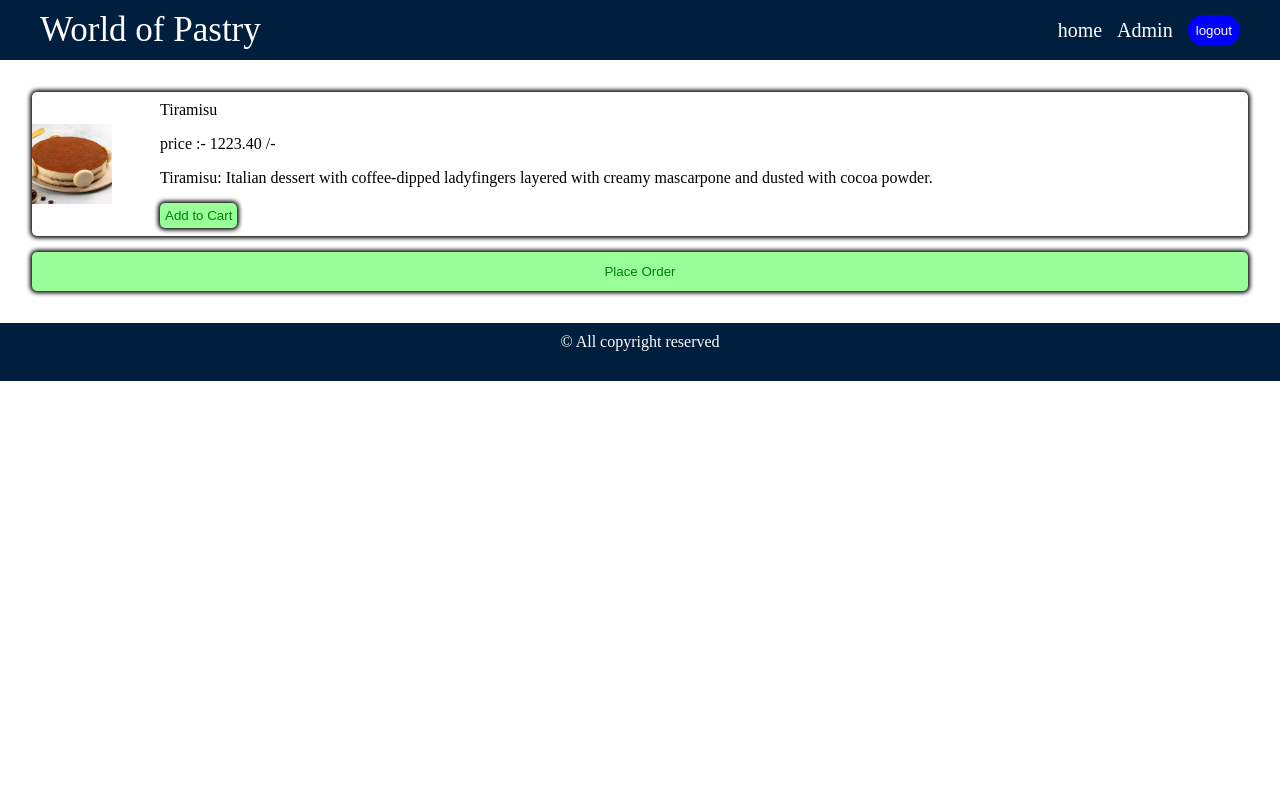
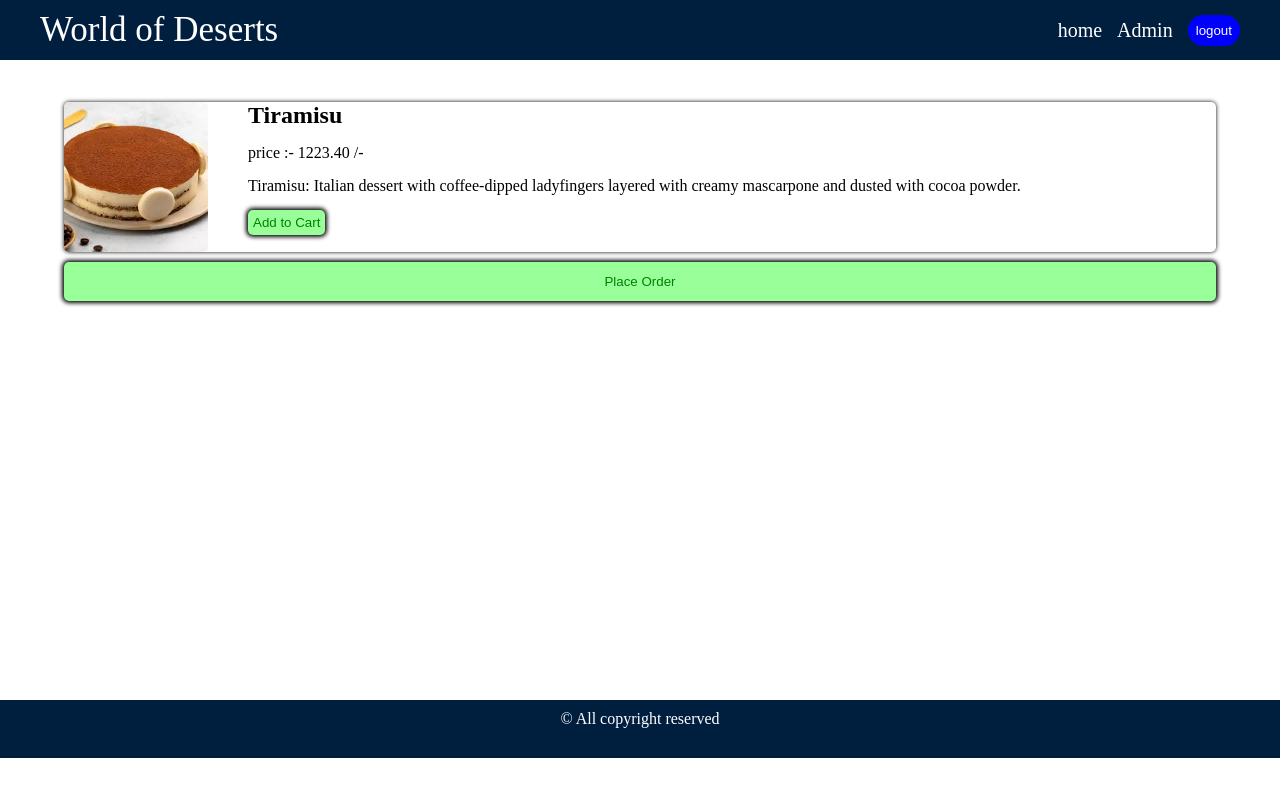
Before and after one commit to jashDevkar/Desert-ordering, a Django app: page / in a window 1280 px wide. Run offline with Django 4.2, Linux system fonts and the light colour scheme; a user stored in the database is signed in; data comes from the database, SQL or seed files in the repository; both versions use the stored data as it was after the commit; parts of the project's set-up code (start-up, migrations or seed data) failed here and were passed over.

Commit message:
final changes left

```diff
--- a/core/static/css/base.css
+++ b/core/static/css/base.css
@@ -78,8 +78,7 @@ footer{
     text-align: center;
     color: white;
     padding-bottom: 30px;
-    position: relative;
-    bottom: 0px;
+    flex-shrink: 0;
     width: 100%;
     height: 10%;
     box-sizing: border-box;
--- a/core/static/css/homepage.css
+++ b/core/static/css/homepage.css
@@ -1,47 +1,58 @@
-main{
-    height: 80%;
+main {
+    flex: 1;
+    min-height: 80vh;
 
 }
 
-.center-div{
+.center-div {
     display: flex;
     justify-content: center;
     align-items: center;
     flex-direction: column;
     padding: 2rem 2rem;
-}
-.card{
-    width: 100%;
-    background-color: white;
-    box-shadow: 0px 0px 4px 2px black;
-    height:5rem;
-    border-radius: 5px;
-    margin-bottom: 1rem;
-    display: flex;
-    align-items: center;
-    gap: 3rem;
-    padding: 2rem 0;
+
 }
 
-.innercard{
+.card {
+    width: 90vw;
+    height:150px;
+    background-color: white;
+    box-shadow: 0px 0px 4px black;
+    margin: 10px 0px;
+    display: flex;
+    flex-direction: row;
+    border-radius: 5px;
+    gap: 40px;
+}
+
+.desert-info-div{
     display: flex;
     flex-direction: column;
-    gap: 1rem;
+    gap: 15px;
 }
-.homepageMssg{
-    width:30%;
+
+.image {
+    height: 100%;
+    width: 9rem;
+    border-radius: 5px;
+
+}
+
+.homepageMssg {
+    width: 30%;
     padding: 20px;
     display: flex;
     flex-direction: column;
     justify-content: center;
     align-items: center;
-    gap:20%;
+    gap: 20%;
     background-color: white;
     box-shadow: 0px 0px 10px black;
     border-radius: 5px;
 
 }
-.Login{
+
+.Login {
     padding: 10px 12px;
     border: none;
     border-radius: 20px;
@@ -50,52 +61,62 @@ main{
     cursor: pointer;
     transition: all 0.5s ease-in-out;
 }
-.Login:hover{
+
+.Login:hover {
     background-color: #fec86a;
 }
 
-.mssg{
+.mssg {
     margin-top: 10%;
     font-size: 24px;
 
 }
-.loginAnchor{
+
+.loginAnchor {
     margin-top: 10%;
 }
-.place-order{
-    width: 100%;
+
+.place-order {
+    width: 90vw;
     padding: 1% 0rem;
     cursor: pointer;
-    background-color:  rgb(153, 255, 153);
+    background-color: rgb(153, 255, 153);
     color: green;
     border: none;
     border-radius: 5px;
     box-shadow: 0px 0px 4px 2px black;
 }
-.image{
-    height:5rem;
-    width: 5rem;
 
-}
-.hidden{
+.hidden {
     display: none;
 }
-.show{
+
+.show {
     display: flex;
 }
-.addtocart{
-    background-color: rgba(153, 255, 153,1) ;
+
+.addtocart {
+    background-color: rgba(153, 255, 153, 1);
     color: green;
     border: none;
     border-radius: 5px;
     padding: 5px;
     box-shadow: 0px 0px 4px 2px black;
+    cursor: pointer;
+    transition: all 0.5s ease-in-out;
 }
-.delete{
+
+.addtocart:hover {
+    background-color: #fec86a;
+    color: white;
+}
+
+.delete {
     background-color: rgb(255, 154, 154);
     color: rgb(242, 3, 3);
     border: none;
     border-radius: 5px;
     padding: 5px;
     box-shadow: 0px 0px 4px 2px black;
+    cursor: pointer;
 }
--- a/core/static/css/login.css
+++ b/core/static/css/login.css
@@ -1,6 +1,7 @@
 main {
     width: 100%;
-    height: 470px;
+    min-height: 80vh;
+    flex: 1;
     color: #333333;
     background-color: #f2f2f2;
 
--- a/core/static/css/register.css
+++ b/core/static/css/register.css
@@ -1,6 +1,7 @@
 main{
     width: 100%;
-    height: 470px;
+    flex: 1;
+    min-height: 80vh;
     background-color: #f2f2f2;
     color:#333333;
     position: relative;
--- a/core/views.py
+++ b/core/views.py
@@ -4,10 +4,10 @@ from django.contrib import messages
 from django.contrib.auth import authenticate,login,logout
 from django.contrib.auth.decorators import login_required
 from .models import *
+from django.views.decorators.cache import cache_control
 
 
 def registerUser(request):
-
 
     if request.method == 'POST':
         data = request.POST
@@ -49,20 +49,18 @@ def loginUser(request):
         user =authenticate(username=username,password=password)
         if user is not None:
             login(request,user)
-            messages.success(request,'Loged in successfully')
-            return redirect('login')
+            return redirect('home')
 
         elif user is None:
             messages.error(request,"User doesnt exist...")
         else:
             messages.error('Invalid credential')
-            return redirect('homepage')
+            return redirect('login')
     return render(request,'core/login.html')
 
-
+@cache_control(no_cache=True, must_revalidate=True, no_store=True)
 def homePage(request):
     dessert = Dessert.objects.all()
-
     if request.method == 'POST':
         order = Order.objects.create(customer=request.user)
         orderedItems = []
@@ -75,7 +73,8 @@ def homePage(request):
                 orderedItems.append(orderedItem)
                 totalPrice += orderedItem.totalPrice()
         return render(request, 'orderSuccessful.html', {'orderedItems': orderedItems, 'totalPrice': totalPrice})
-    return render(request,'homepage.html',{'dessert':dessert})
+    return render(request,'homePage.html',{'dessert':dessert})
+
 
 def logoutUser(request):
     logout(request)
--- a/templates/base.html
+++ b/templates/base.html
@@ -4,6 +4,9 @@
 <head>
     <meta charset="UTF-8">
     <meta name="viewport" content="width=device-width, initial-scale=1.0">
+    <meta http-equiv="Cache-Control" content="no-cache, no-store, must-revalidate">
+    <meta http-equiv="Pragma" content="no-cache">
+    <meta http-equiv="Expires" content="0">
     {% block link %}
 
 
@@ -20,7 +23,7 @@
     <!--header starts-->
     <header>
         <nav>
-            <div class="logo">World of Pastry</div>
+            <div class="logo">World of Deserts</div>
             <ul>
                 <li><a href={% url 'home' %} class="after">home</a></li>
                {% if request.user.is_superuser %} <li><a href={% url 'admin:index' %} class="after">Admin</a></li>{% endif %}
--- a/templates/homepage.html
+++ b/templates/homepage.html
@@ -24,12 +24,10 @@
         <div>
             <div class="center-div">
                 {% for desserts in dessert %}
-
-
                 <div class="card">
-                    <img src="media/{{desserts.dessert_image}}" class="image">
-                    <div class="innercard">
-                        <label>{{ desserts.name }}</label>
+                    <div class="image-div"><img src="media/{{desserts.dessert_image}}" class="image"></div>
+                    <div class="desert-info-div">
+                        <h2>{{ desserts.name }}</h2>
                         <span> price :- {{desserts.price}} /-</span>
                         <span>{{desserts.decription}}</span>
                         <div>
```
Also changed, not shown: core/migrations/0001_initial.py, core/migrations/0002_rename_image_dessert_dessert_image.py (deleted), core/migrations/0003_alter_dessert_dessert_image.py (deleted), core/migrations/0004_alter_dessert_dessert_image.py (deleted), db.sqlite3, media/desert_image/tiramesu.jpeg (added).
